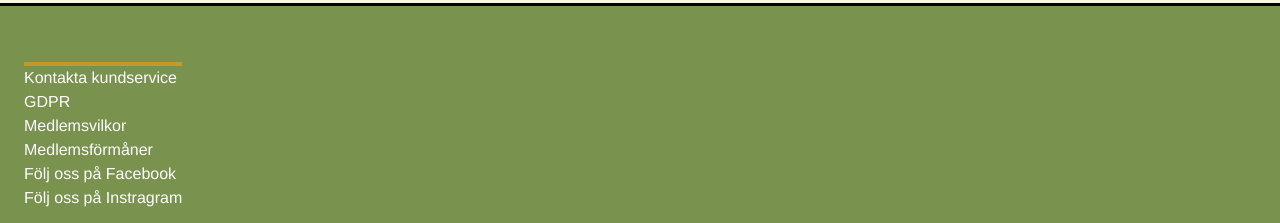
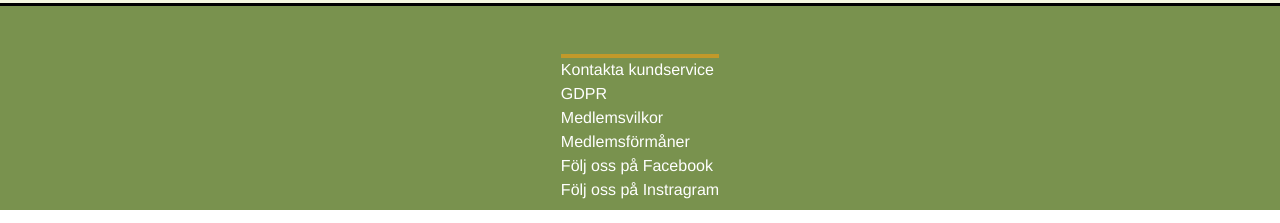
Before and after one commit to lutefisk-development/CastorImpar, a Vue app: page / in a window 1280 px wide. Shown: the part 1884-2107 px from the top of the page. Built offline with nearby package versions, Linux system fonts and the light colour scheme.

Commit message:
fixade margin på footer streck

```diff
--- a/src/components/Footer.vue
+++ b/src/components/Footer.vue
@@ -37,7 +37,7 @@ export default {
   color: white;
 }
 .footer-box {
-  margin: 1vh 1vh;
+  margin: auto;
   border-top: 4px solid #c2992a;
 }
 a {
```
